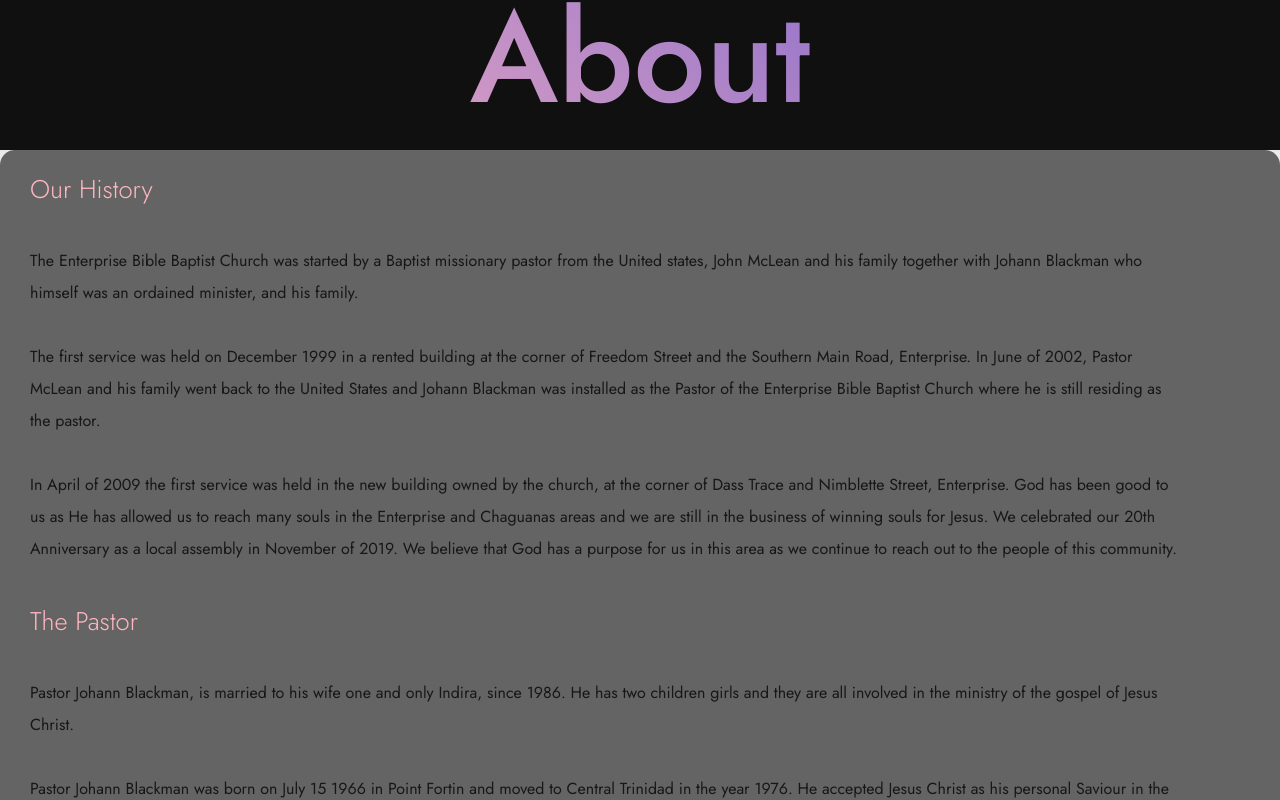
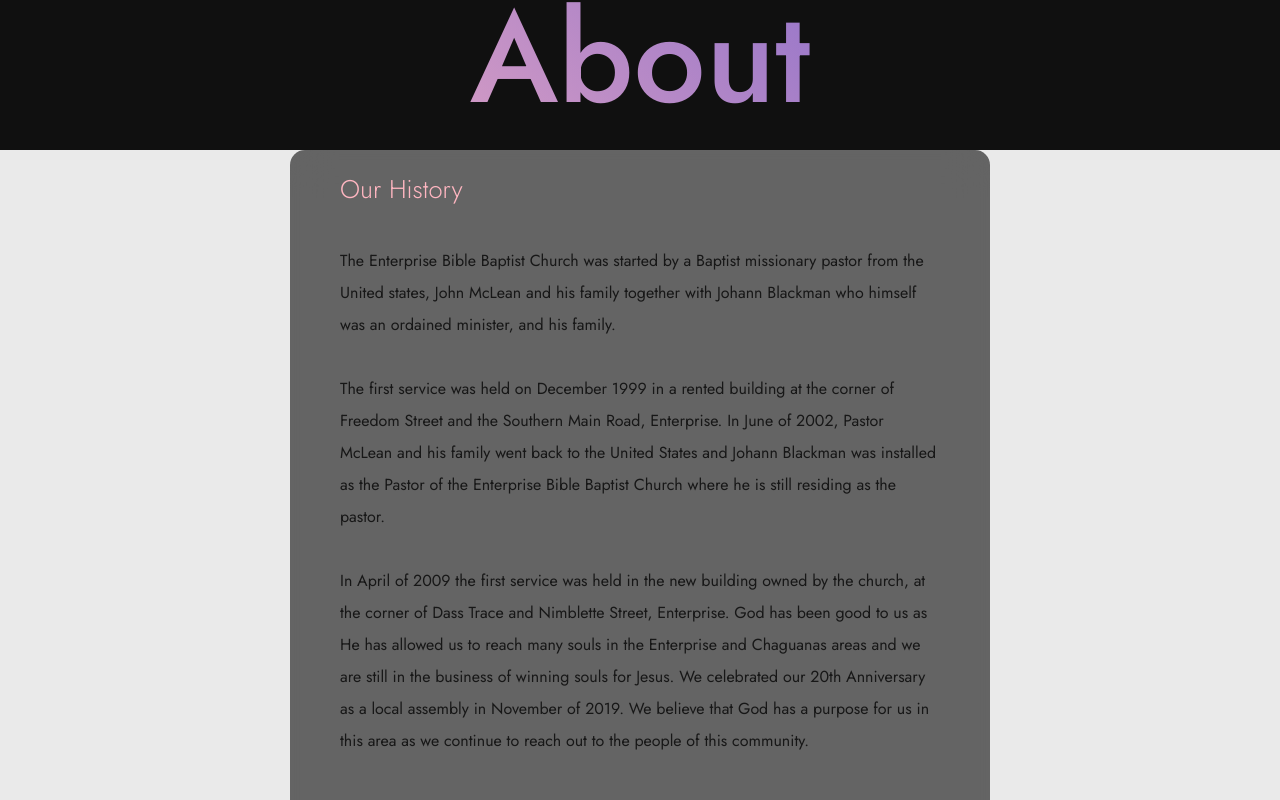
Before and after one commit to sgarcia97/test-app, a Next.js app: page /about in a window 1280 px wide. Shown: the part 425-1225 px from the top of the page. Built offline with nearby package versions, Linux system fonts and the light colour scheme.

Commit message:
fixed auto layout

```diff
--- a/app/globals.css
+++ b/app/globals.css
@@ -126,17 +126,17 @@
 
 .page{
   position:relative;
-  padding-right:100px;
-  padding-left:30px;
+  padding-right:50px;
+  padding-left:50px;
   margin-left:100;
-max-width: 600;
-margin:auto;
+  max-width:600px;
+  margin:auto;
   display:grid;
   grid-template-columns: 1fr;
-z-index:1;
-background-color:rgba(10,10,10,0.6);
-backdrop-filter: blur(20px);
-border-radius: 15px;
+  z-index:1;
+  background-color:rgba(10,10,10,0.6);
+  backdrop-filter: blur(20px);
+  border-radius: 15px;
 }
 
 .page-title-wrapper{
```
